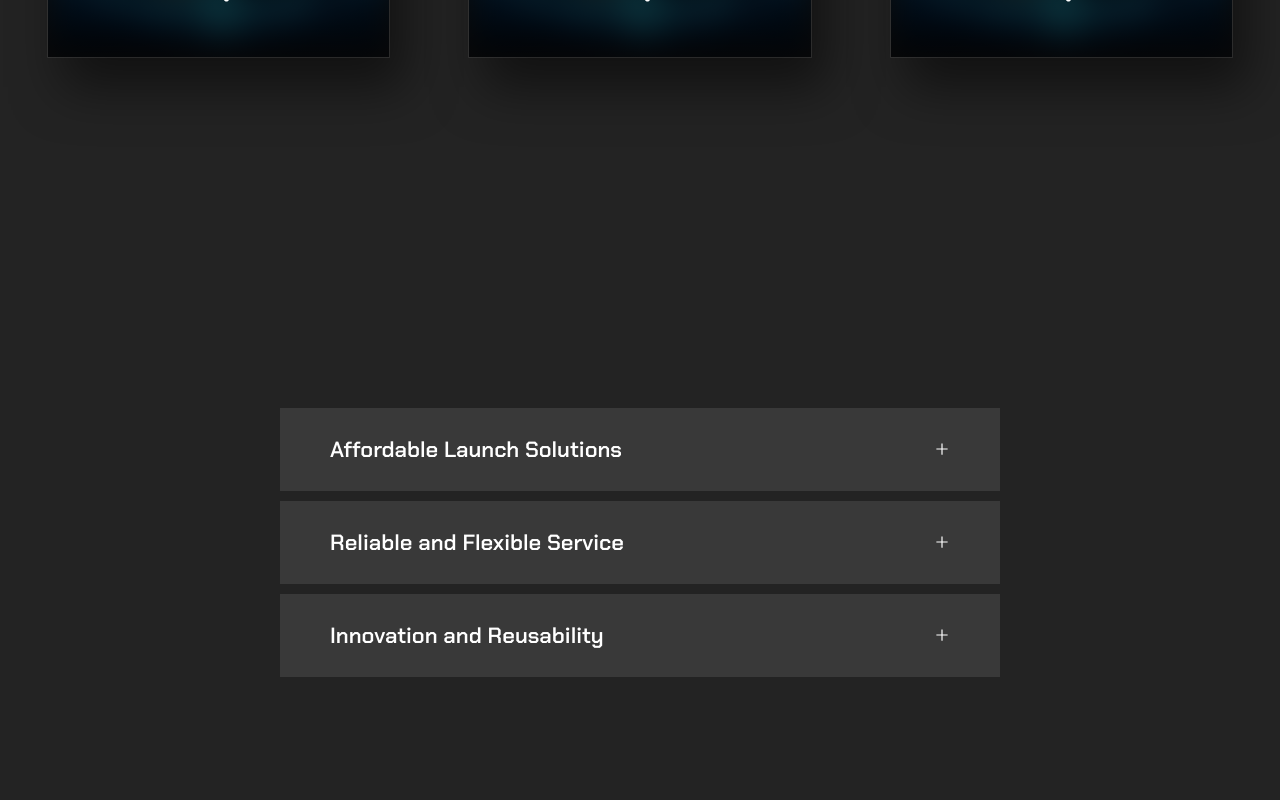
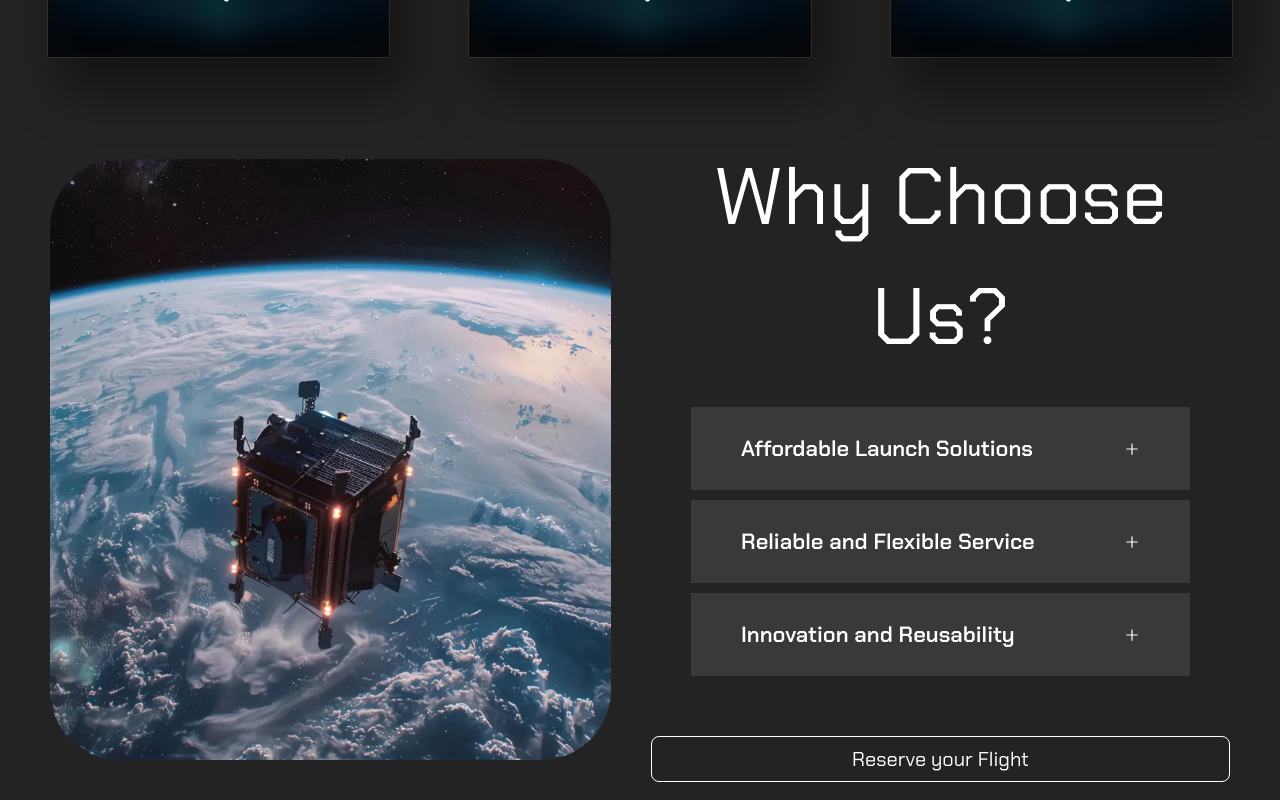
Before and after one commit to aryamanrtunjay/Pioneer-Orbitals-Website, a Next.js app in the folder pioneer-orbitals/: page / in a window 1280 px wide. Shown: the part 1720-2520 px from the top of the page. Built offline with nearby package versions, Linux system fonts and the light colour scheme.

Commit message:
Almost done with features

```diff
--- a/pioneer-orbitals/src/components/Home_Page/Features.jsx
+++ b/pioneer-orbitals/src/components/Home_Page/Features.jsx
@@ -2,10 +2,41 @@
 
 import React from 'react'
 import AccordionItem from './AccordionItem'
+import Button from '../Button';
+import FeaturesImage from '@/images/FeaturesImage.png'
+import Image from 'next/image'
 
 export default function Features() {
 
     const [open, setOpen] = React.useState(false);
+    const [isDesktop, setIsDesktop] = React.useState(true);
+
+    const checkWindowSize = () => {
+        let windowWidth;
+        if(typeof window !== "undefined") {
+        windowWidth = window.innerWidth
+        }
+
+        if (windowWidth > 1024) {
+        setIsDesktop(true)
+        } else {
+        setIsDesktop(false)
+        }
+    }
+
+    React.useEffect(() => {
+        function handleResize() {
+        checkWindowSize();
+        }
+        window.addEventListener('resize', handleResize);
+        return () => {
+        window.removeEventListener('resize', handleResize);
+        };
+    }, []);
+
+    React.useEffect(() => {
+        checkWindowSize()
+    }, [])
 
     const toggle = (index) => {
         if(open === index) {
@@ -34,12 +65,23 @@ export default function Features() {
     ]
 
     return (
-        <section className="h-screen grid place-items-center">
-            <div className="px-[40px] max-w-[800px]">
-                {accordionData.map((data, index) => {
-                    return <AccordionItem key={index} open={index === open} title={data.title} content={data.content} toggle={() => toggle(index)}/>
-                })}
-            </div>
-        </section>
+        <div className="flex items-center mx-[50px] mb-[100px] justify-center gap-10">
+            {isDesktop && <div className="rounded-[50px]">
+                <Image
+                    src={FeaturesImage}
+                    alt="Image of Rocket Launch"
+                    className="h-auto object-cover rounded-[70px]"
+                />
+            </div>}
+            <section className="h-full flex flex-col justify-center items-center gap-5">
+                <h1 className="text-[40px] lg:text-[80px] text-center">Why Choose Us?</h1>
+                <div className="px-[40px] max-w-[800px] mb-5">
+                    {accordionData.map((data, index) => {
+                        return <AccordionItem key={index} open={index === open} title={data.title} content={data.content} toggle={() => toggle(index)}/>
+                    })}
+                </div>
+                <Button href="/#bookings" variant="outline" className="h-15 w-full max-w-[720px] text-xl text-center mt-5">Reserve your Flight</Button>
+            </section>
+        </div>
     )
 }
```
Also changed, not shown: pioneer-orbitals/src/images/FeaturesImage.png (added).
